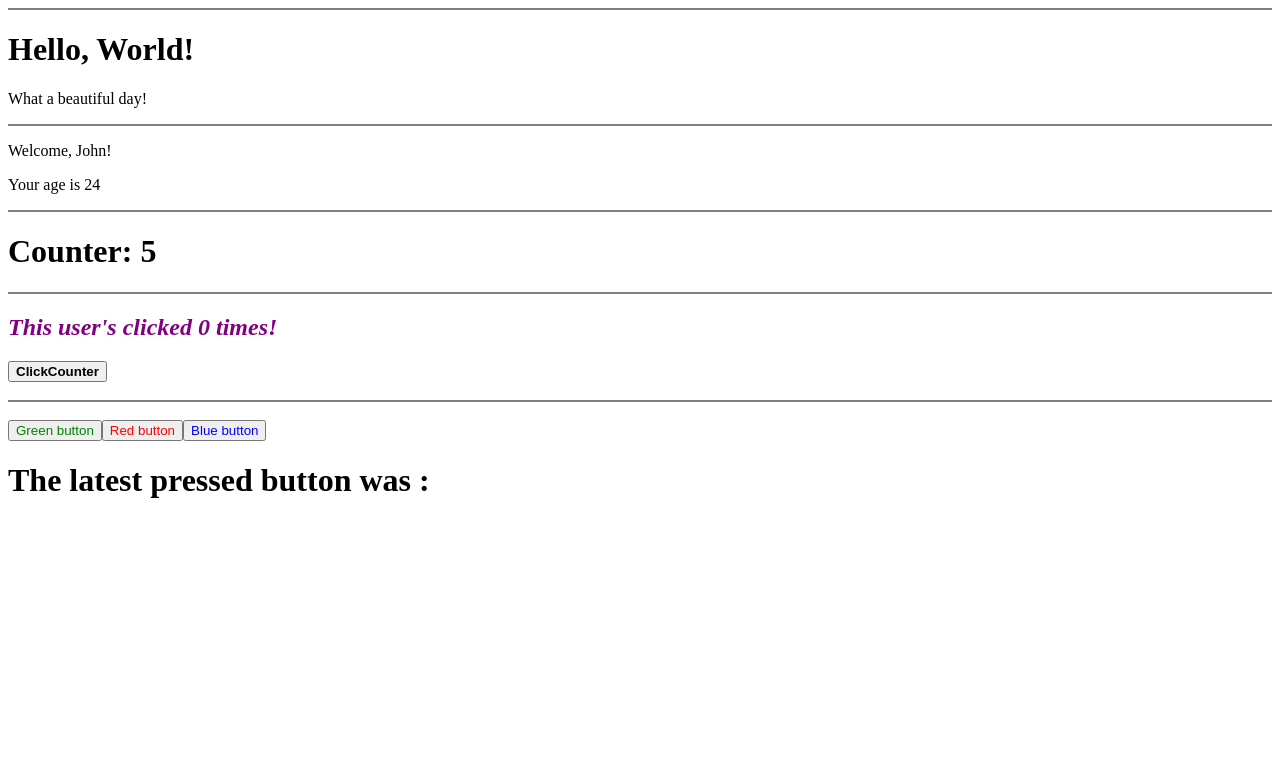
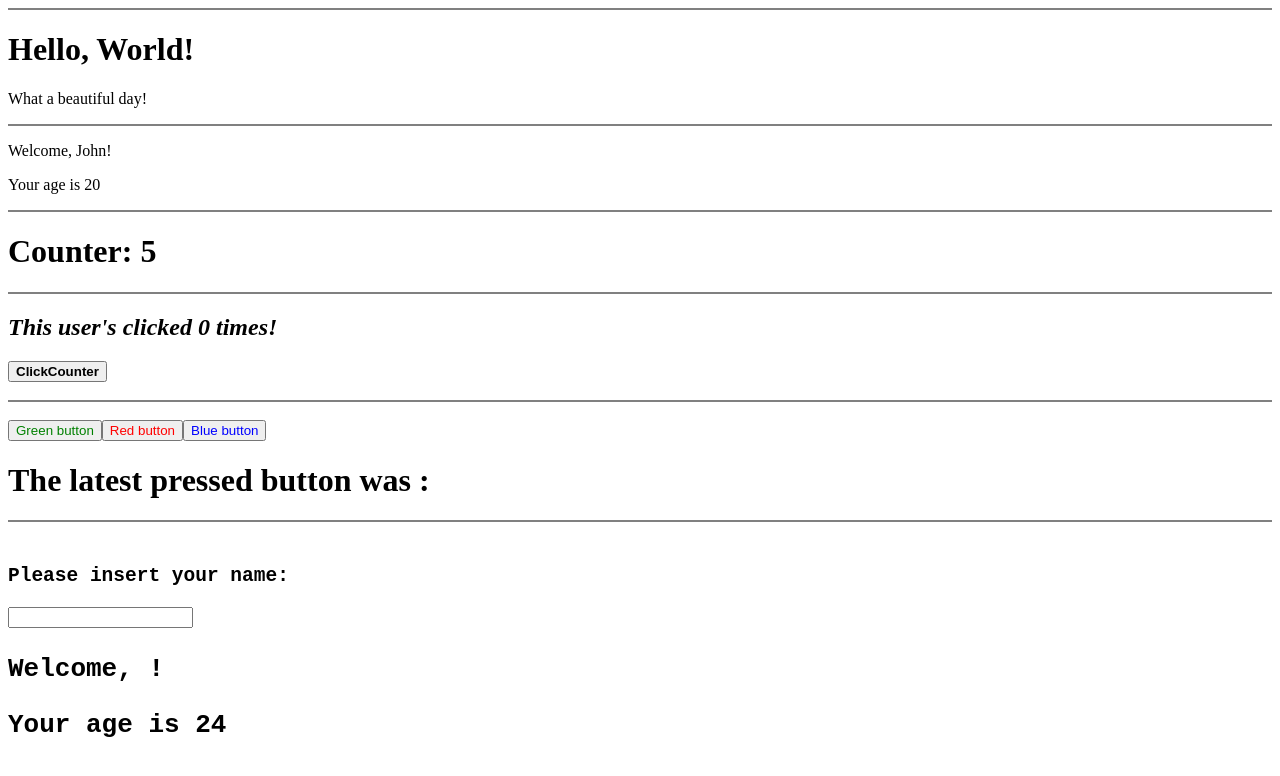
Before and after one commit to AnneclaireS/react-exercises, a React (Create React App) app in the folder my-app/: page / in a window 1280 px wide. Shown: the top 776 px of the page. Built offline with nearby package versions, Linux system fonts and the light colour scheme.

Commit message:
added input name

```diff
--- a/my-app/src/App.js
+++ b/my-app/src/App.js
@@ -4,6 +4,7 @@ import { Welcome } from "./Welcome"
 import { Counter } from './Counter'
 import { ClickCounter } from "./ClickCounter";
 import { ClickTracker } from './ClickTracker'
+import { InteractiveWelcome } from "./InteractiveWelcome";
 
 
 export class App extends React.Component {
@@ -13,13 +14,15 @@ export class App extends React.Component {
                 <div style={{borderBottom: '2px solid grey'}}></div>
                 <Hello />
                 <div style={{borderBottom: '2px solid grey'}}></div>
-                <Welcome name='John' age={24} />
+                <Welcome name='John' age={20} />
                 <div style={{borderBottom: '2px solid grey'}}></div>
                 <Counter initialValue={0} incrementAmount={1} incrementInterval={1000} />
                 <div style={{borderBottom: '2px solid grey'}}></div>
                 <ClickCounter /><br/>
                 <div style={{borderBottom: '2px solid grey'}}></div><br/>
                 <ClickTracker />
+                <div style={{borderBottom: '2px solid grey'}}></div><br/>
+                <InteractiveWelcome />
             </div>
         )
     }
--- a/my-app/src/ClickCounter.js
+++ b/my-app/src/ClickCounter.js
@@ -18,7 +18,7 @@ export class ClickCounter extends React.Component {
     render(){
         return(
             <div>
-            <h2 style={{color:'purple'}}><em>This user's clicked {this.state.count} times!</em></h2>
+            <h2><em>This user's clicked {this.state.count} times!</em></h2>
             <button onClick={this.handleCounterIncrement}><strong>ClickCounter</strong></button>
             </div>
         )
--- /dev/null
+++ b/my-app/src/InteractiveWelcome.js
@@ -0,0 +1,27 @@
+import React from "react";
+import { Welcome } from "./Welcome";
+
+export class InteractiveWelcome extends React.Component {
+    state = {
+        username: '',
+    }
+
+    handleWelcome = (event) => {
+        console.log(event);
+        const value = event.target.value
+
+        this.setState({
+            username: value,
+        })
+
+    }
+    render() {
+        return (
+            <div>
+                <h2><code>Please insert your name:</code></h2>
+                <input name='username' type='text' value={this.state.username} onChange={this.handleWelcome}></input>
+                <h1><code><Welcome name={this.state.username} age={24}/></code></h1>
+            </div>
+        )
+    }
+}
--- a/my-app/src/Welcome.js
+++ b/my-app/src/Welcome.js
@@ -5,9 +5,9 @@ export class Welcome extends React.Component {
     render() {
         return (
             <div>
-                {this.props.name === 'John' && <p>Welcome, {this.props.name}!</p>}
-                {!!(this.props.age > 18) && <Age age= {this.props.age}/>}
-                {!(this.props.age > 18) && <p>You are very young!</p> }
+                <p>Welcome, {this.props.name}!</p>
+                <Age age= {this.props.age}/>
+
             </div>
         )
 
```
